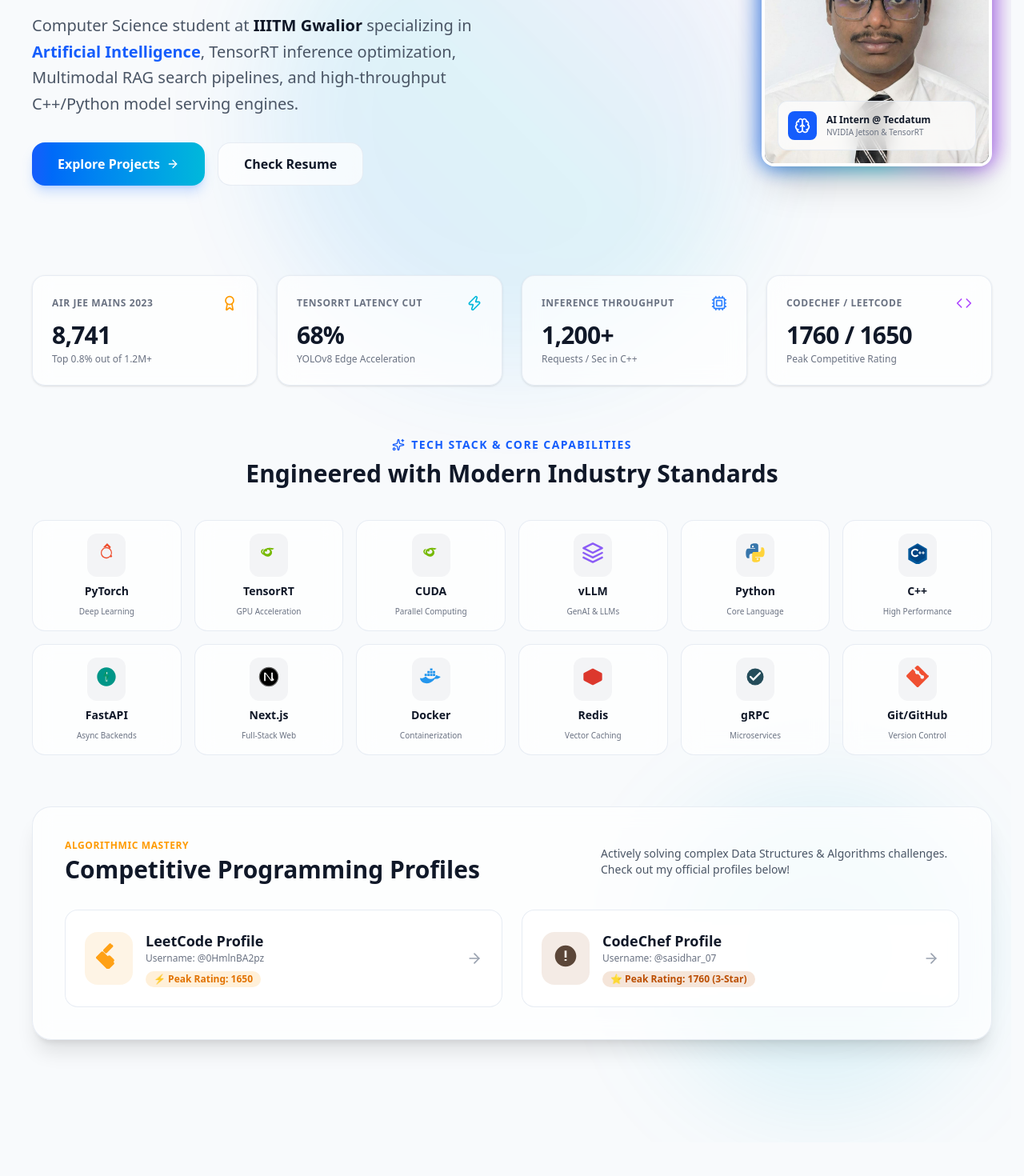
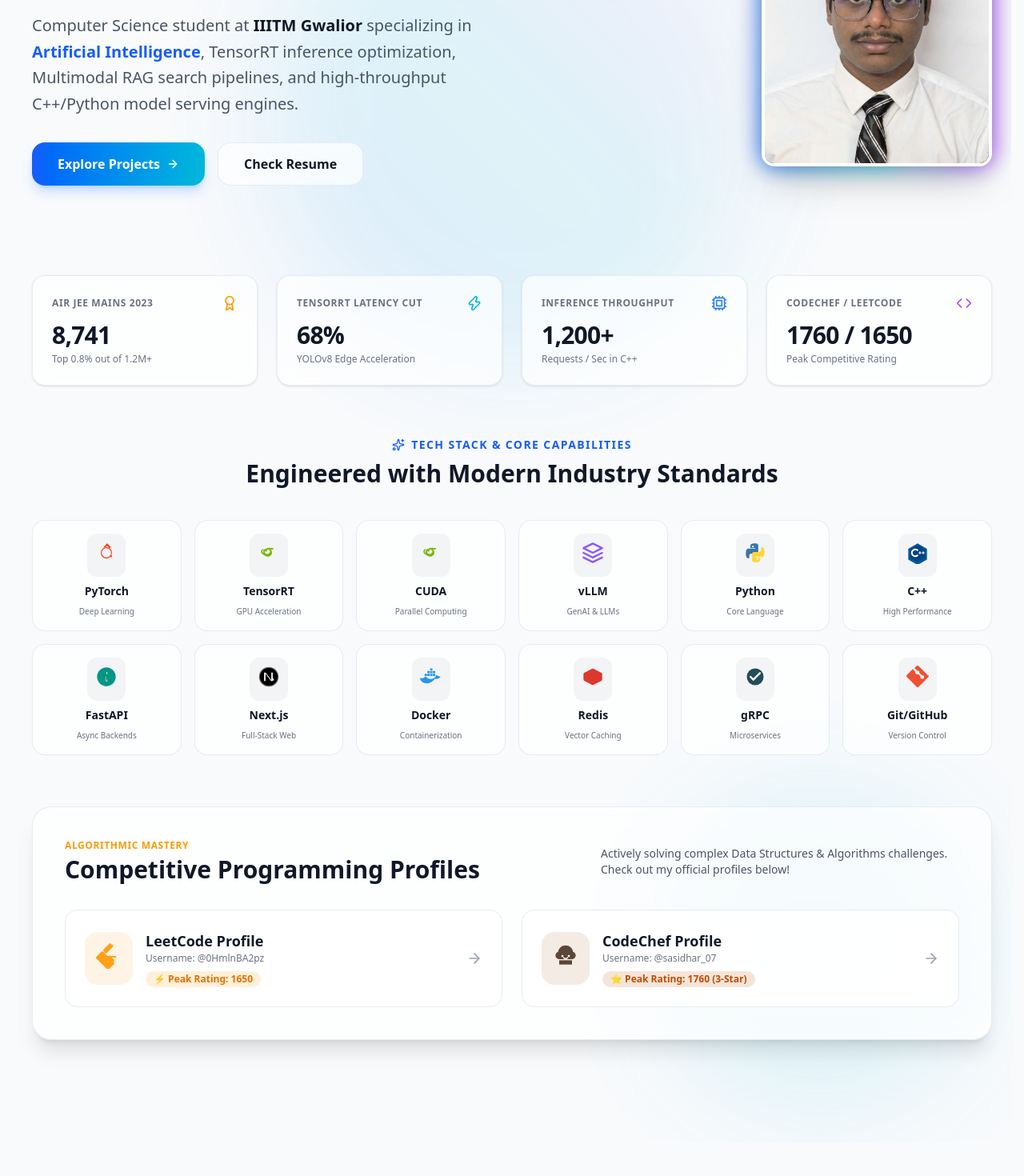
Before and after one commit to saisasidharpaluri/portfolio_01, a Next.js app: page / in a window 1280 px wide. Shown: the part 360-1830 px from the top of the page at 80% size. Built offline with nearby package versions, Linux system fonts and the light colour scheme.

Commit message:
Remove profile overlay tag and clean up handles from resume page links

```diff
--- a/src/app/page.tsx
+++ b/src/app/page.tsx
@@ -85,17 +85,6 @@ export default function Home() {
                 className="object-cover group-hover:scale-105 transition-transform duration-500"
                 priority
               />
-
-              {/* Overlay Glass Tag */}
-              <div className="absolute bottom-4 left-4 right-4 p-3 rounded-xl glass-card backdrop-blur-lg flex items-center gap-3">
-                <div className="p-2 rounded-lg bg-blue-600 text-white">
-                  <Brain className="w-5 h-5" />
-                </div>
-                <div className="flex flex-col">
-                  <span className="text-xs font-bold text-gray-900 dark:text-white">AI Intern @ Tecdatum</span>
-                  <span className="text-[10px] text-gray-500 dark:text-gray-400 font-medium">NVIDIA Jetson & TensorRT</span>
-                </div>
-              </div>
             </div>
           </div>
         </div>
--- a/src/app/resume/page.tsx
+++ b/src/app/resume/page.tsx
@@ -80,15 +80,13 @@ export default function Resume() {
         {/* Projects */}
         <div className="mb-10">
           <h3 className="text-lg font-extrabold uppercase tracking-wider text-blue-600 dark:text-cyan-400 mb-4 flex items-center gap-2 border-b border-gray-200/60 dark:border-gray-800/60 pb-2">
-            <Code className="w-5 h-5" /> Flagship Open-Source Projects
+            <Code className="w-5 h-5" /> Flagship Projects
           </h3>
 
           <div className="mb-6">
             <div className="flex flex-col sm:flex-row sm:justify-between items-baseline mb-1">
-              <h4 className="text-base font-bold text-gray-900 dark:text-white flex items-center gap-2">
-                <a href="https://github.com/saisasidharpaluri/vision-rag-engine" target="_blank" rel="noopener noreferrer" className="hover:text-blue-600 dark:hover:text-cyan-400 transition-colors">
-                  Multimodal Vision RAG Engine & Search Pipeline 🔗
-                </a>
+              <h4 className="text-base font-bold text-gray-900 dark:text-white">
+                Multimodal Vision RAG Engine & Search Pipeline
               </h4>
               <span className="text-xs font-semibold text-gray-500 dark:text-gray-400">July 2026</span>
             </div>
@@ -103,10 +101,8 @@ export default function Resume() {
 
           <div className="mb-6">
             <div className="flex flex-col sm:flex-row sm:justify-between items-baseline mb-1">
-              <h4 className="text-base font-bold text-gray-900 dark:text-white flex items-center gap-2">
-                <a href="https://github.com/saisasidharpaluri/nexus-engine" target="_blank" rel="noopener noreferrer" className="hover:text-blue-600 dark:hover:text-cyan-400 transition-colors">
-                  High-Throughput AI Inference & Quantization Engine (nexus-engine) 🔗
-                </a>
+              <h4 className="text-base font-bold text-gray-900 dark:text-white">
+                High-Throughput AI Inference & Quantization Engine
               </h4>
               <span className="text-xs font-semibold text-gray-500 dark:text-gray-400">Aug 2026</span>
             </div>
@@ -140,7 +136,7 @@ export default function Resume() {
             <Award className="w-5 h-5" /> Achievements & Certifications
           </h3>
           <ul className="list-disc list-outside ml-4 text-xs sm:text-sm text-gray-600 dark:text-gray-300 space-y-1.5 leading-relaxed">
-            <li>Active competitive programmer with peak rating of <a href="https://www.codechef.com/users/sasidhar_07" target="_blank" rel="noopener noreferrer" className="font-bold text-amber-700 dark:text-amber-400 hover:underline">1760 on CodeChef (@sasidhar_07)</a> and <a href="https://leetcode.com/u/0HmlnBA2pz/" target="_blank" rel="noopener noreferrer" className="font-bold text-amber-600 dark:text-amber-400 hover:underline">1650 on LeetCode (@0HmlnBA2pz)</a>.</li>
+            <li>Active competitive programmer with peak rating of <a href="https://www.codechef.com/users/sasidhar_07" target="_blank" rel="noopener noreferrer" className="font-semibold text-gray-900 dark:text-white hover:text-blue-600 dark:hover:text-cyan-400">1760 on CodeChef</a> and <a href="https://leetcode.com/u/0HmlnBA2pz/" target="_blank" rel="noopener noreferrer" className="font-semibold text-gray-900 dark:text-white hover:text-blue-600 dark:hover:text-cyan-400">1650 on LeetCode</a>.</li>
             <li>Achieved an <strong className="text-gray-900 dark:text-white">All India Rank (AIR) of 8741 in JEE Mains 2023</strong> (Top 0.8% out of 1.2M+ candidates).</li>
             <li>Earned Google Cybersecurity Professional Certificate and IBM Cybersecurity Fundamentals.</li>
           </ul>
--- a/src/components/TechIcons.tsx
+++ b/src/components/TechIcons.tsx
@@ -186,15 +186,20 @@ export const TechIcon: React.FC<TechIconProps> = ({ name, className = "w-5 h-5",
 
       case 'leetcode':
         return (
-          <svg className={className} viewBox="0 0 24 24" fill="currentColor">
+          <svg className={className} viewBox="0 0 24 24" fill="none" xmlns="http://www.w3.org/2000/svg">
             <path d="M13.483 0a1.374 1.374 0 0 0-.961.438L7.17 5.79a1.374 1.374 0 0 0-.012 1.936l1.246 1.258a1.374 1.374 0 0 0 1.936.012l5.352-5.352a1.374 1.374 0 0 0-.961-2.316zm-7.618 7.6a1.374 1.374 0 0 0-.961.438l-4.466 4.466a1.374 1.374 0 0 0 0 1.944l9.82 9.82a1.374 1.374 0 0 0 1.944 0l4.466-4.466a1.374 1.374 0 0 0 0-1.944l-9.82-9.82a1.374 1.374 0 0 0-.983-.438zm6.541 3.8a1.374 1.374 0 0 0-.971.402l-3.266 3.266a1.374 1.374 0 0 0 0 1.944l3.266 3.266a1.374 1.374 0 0 0 1.944 0l3.266-3.266a1.374 1.374 0 0 0 0-1.944l-3.266-3.266a1.374 1.374 0 0 0-.973-.402z" fill="#FFA116"/>
+            <path d="M10.825 13.5h7.5a.75.75 0 0 0 0-1.5h-7.5a.75.75 0 0 0 0 1.5z" fill="#FFA116"/>
           </svg>
         );
 
       case 'codechef':
         return (
-          <svg className={className} viewBox="0 0 24 24" fill="currentColor">
-            <path d="M12 2C6.48 2 2 6.48 2 12s4.48 10 10 10 10-4.48 10-10S17.52 2 12 2zm1 14.5h-2V15h2v1.5zm0-3h-2V7h2v6.5z" fill="#5B4638"/>
+          <svg className={className} viewBox="0 0 24 24" fill="none" xmlns="http://www.w3.org/2000/svg">
+            <path d="M12 2C8.5 2 5.5 4.5 5 8c-1.5.5-2.5 2-2.5 3.5C2.5 13.5 4 15 6 15h12c2 0 3.5-1.5 3.5-3.5C21.5 10 20.5 8.5 19 8c-.5-3.5-3.5-6-7-6z" fill="#5B4638"/>
+            <path d="M6 16h12v4H6z" fill="#5B4638"/>
+            <circle cx="9" cy="12" r="1" fill="#FFFFFF"/>
+            <circle cx="15" cy="12" r="1" fill="#FFFFFF"/>
+            <path d="M10 13.5c.5.5 1.5 1 2 1s1.5-.5 2-1" stroke="#FFFFFF" strokeWidth="1" strokeLinecap="round"/>
           </svg>
         );
 
```
